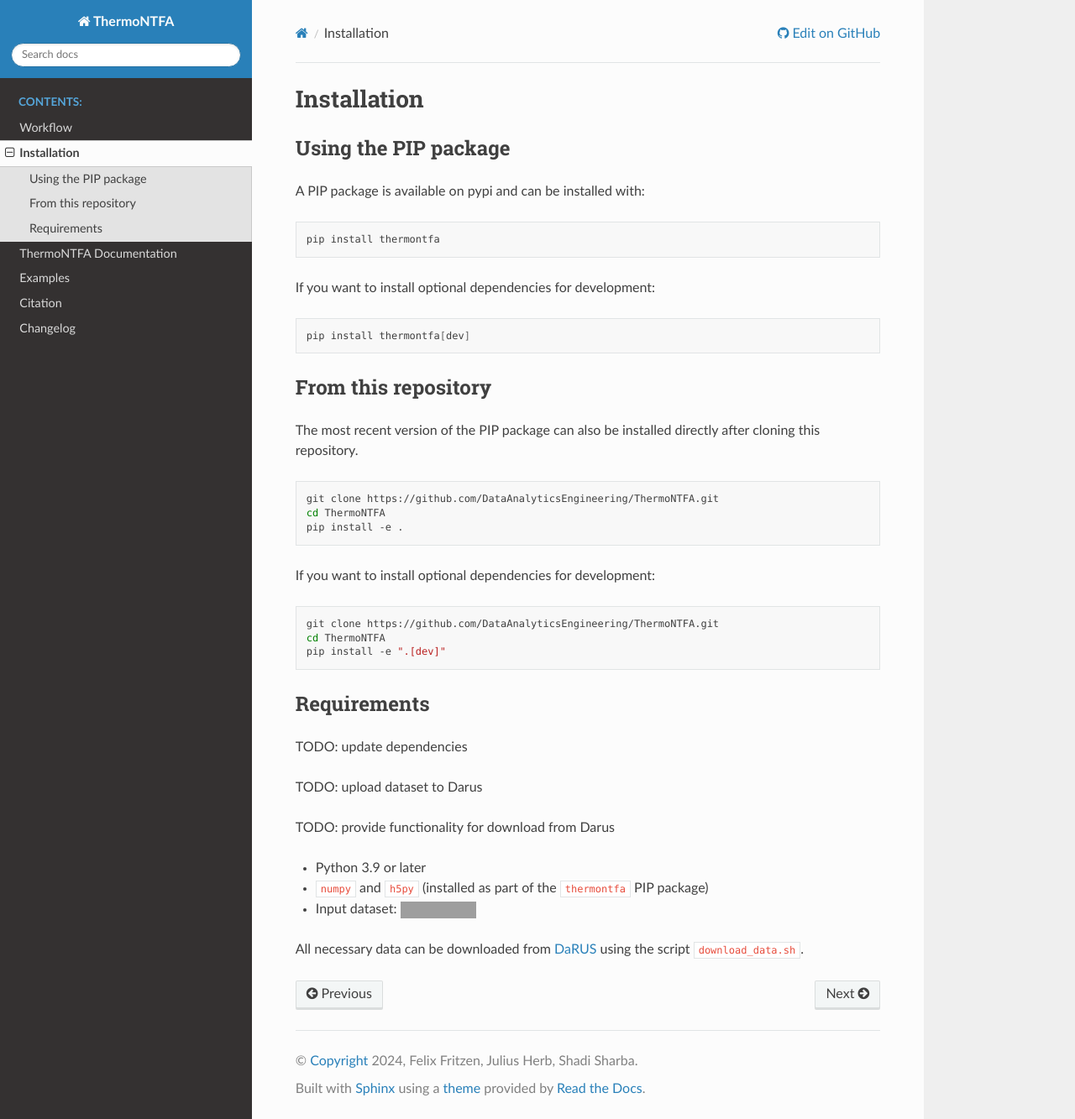
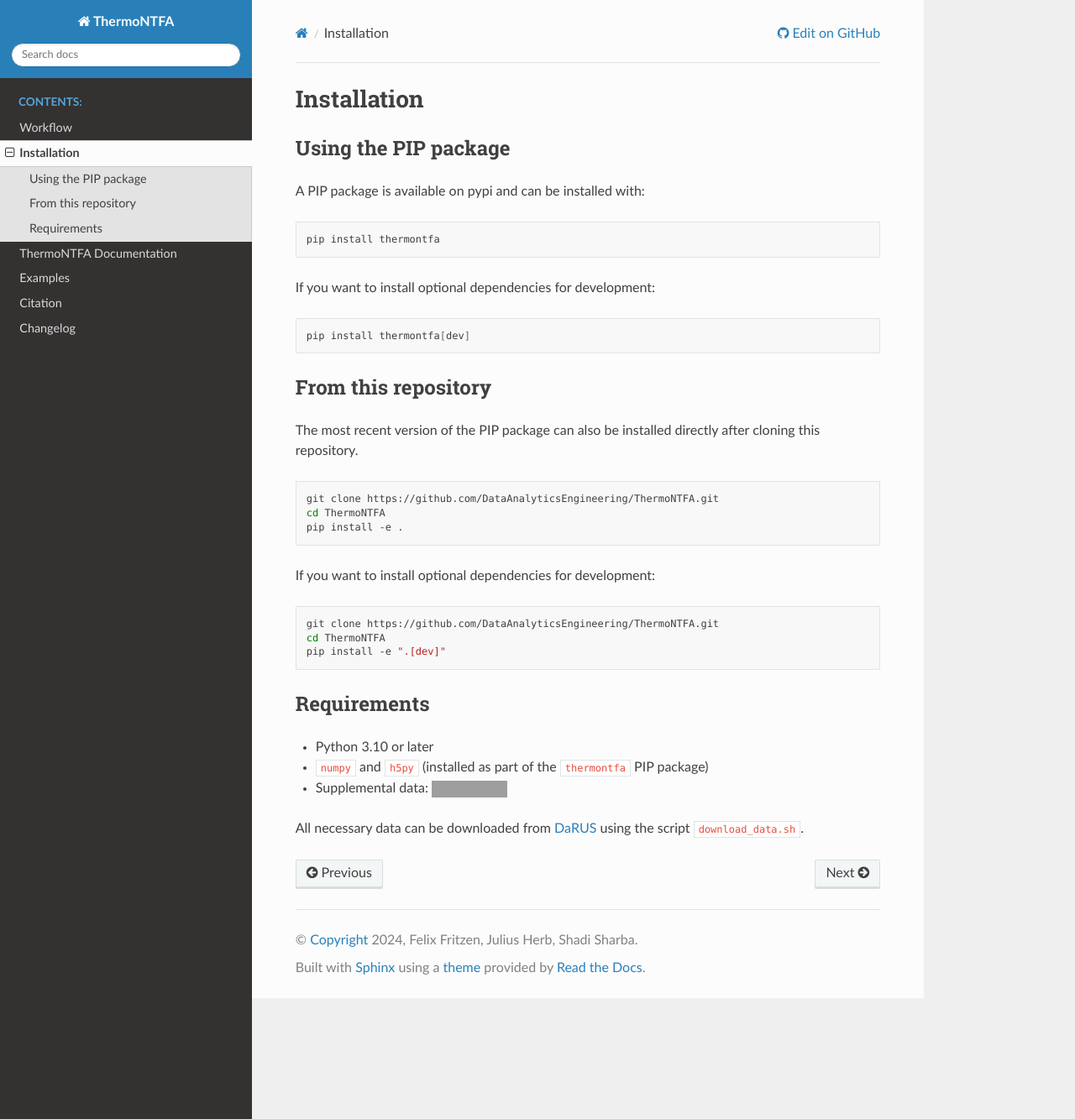
Before and after one commit to DataAnalyticsEngineering/ThermoNTFA, a Sphinx documentation site: the page built from docs/installation.md, in a window 1280 px wide and 1333 px high. Shown: the whole window at 84% size. Built offline with Sphinx 7.4.7 and the Read the Docs theme 2.0.0, drawn with Linux system fonts in a browser that asks for light colours; pages that are not in the unit, such as notebooks, are missing from menus; grey boxes are pictures that could not be loaded.

Commit message:
Update documentation

```diff
--- a/docs/installation.md
+++ b/docs/installation.md
@@ -34,15 +34,8 @@
 
 ### Requirements
 
-TODO: update dependencies
-
-TODO: upload dataset to Darus
-
-TODO: provide functionality for download from Darus
-
-- Python 3.9 or later
+- Python 3.10 or later
 - `numpy` and `h5py` (installed as part of the `thermontfa` PIP package)
-- Input
-  dataset: [![Identifier](https://img.shields.io/badge/doi-10.18419%2Fdarus--2822-d45815.svg)](https://doi.org/10.18419/darus-2822)
+- Supplemental data: [![Identifier](https://img.shields.io/badge/doi-10.18419%2Fdarus--4509-d45815.svg)](https://doi.org/10.18419/darus-4509)
 
 All necessary data can be downloaded from [DaRUS](https://darus.uni-stuttgart.de/) using the script [`download_data.sh`](download_data.sh).
```
